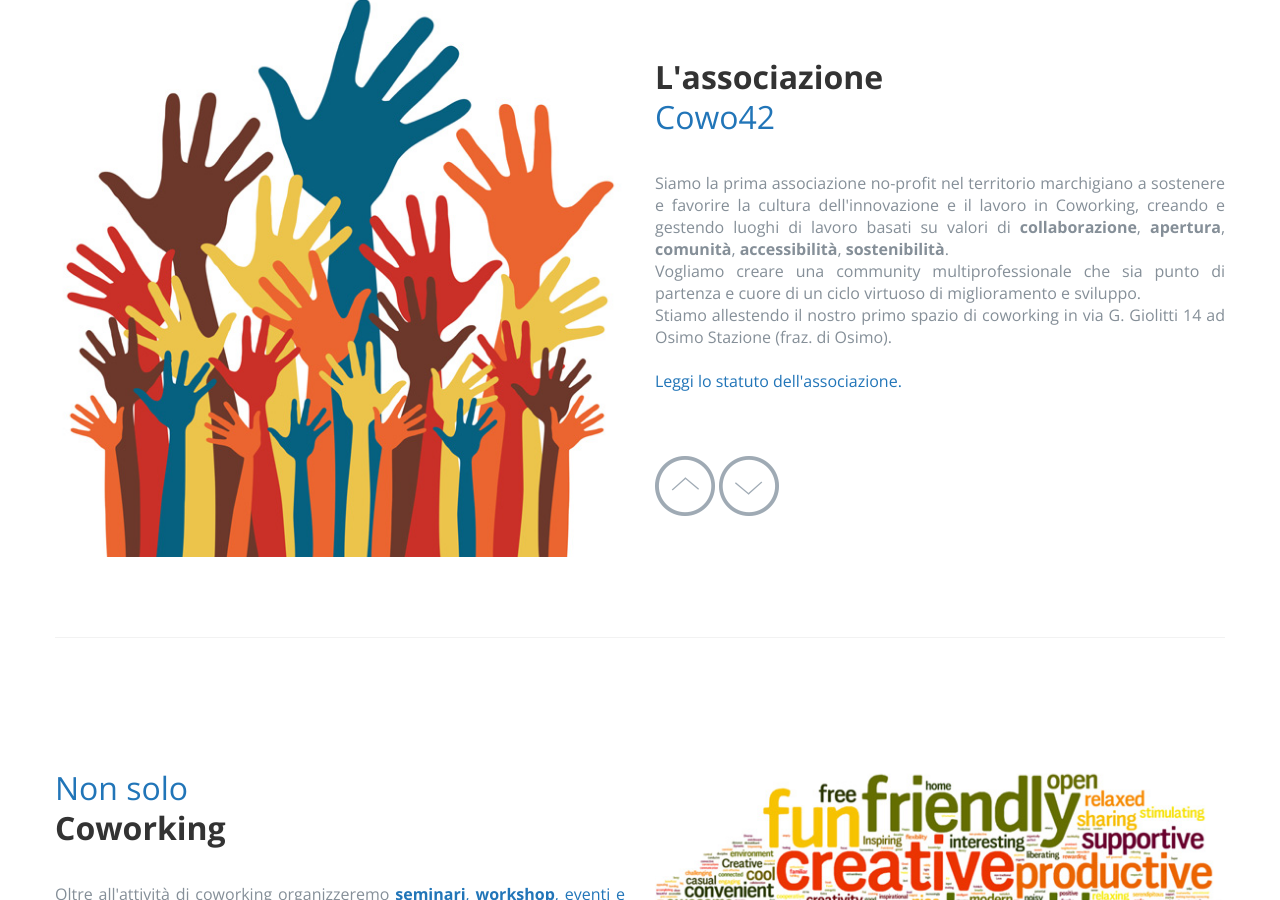
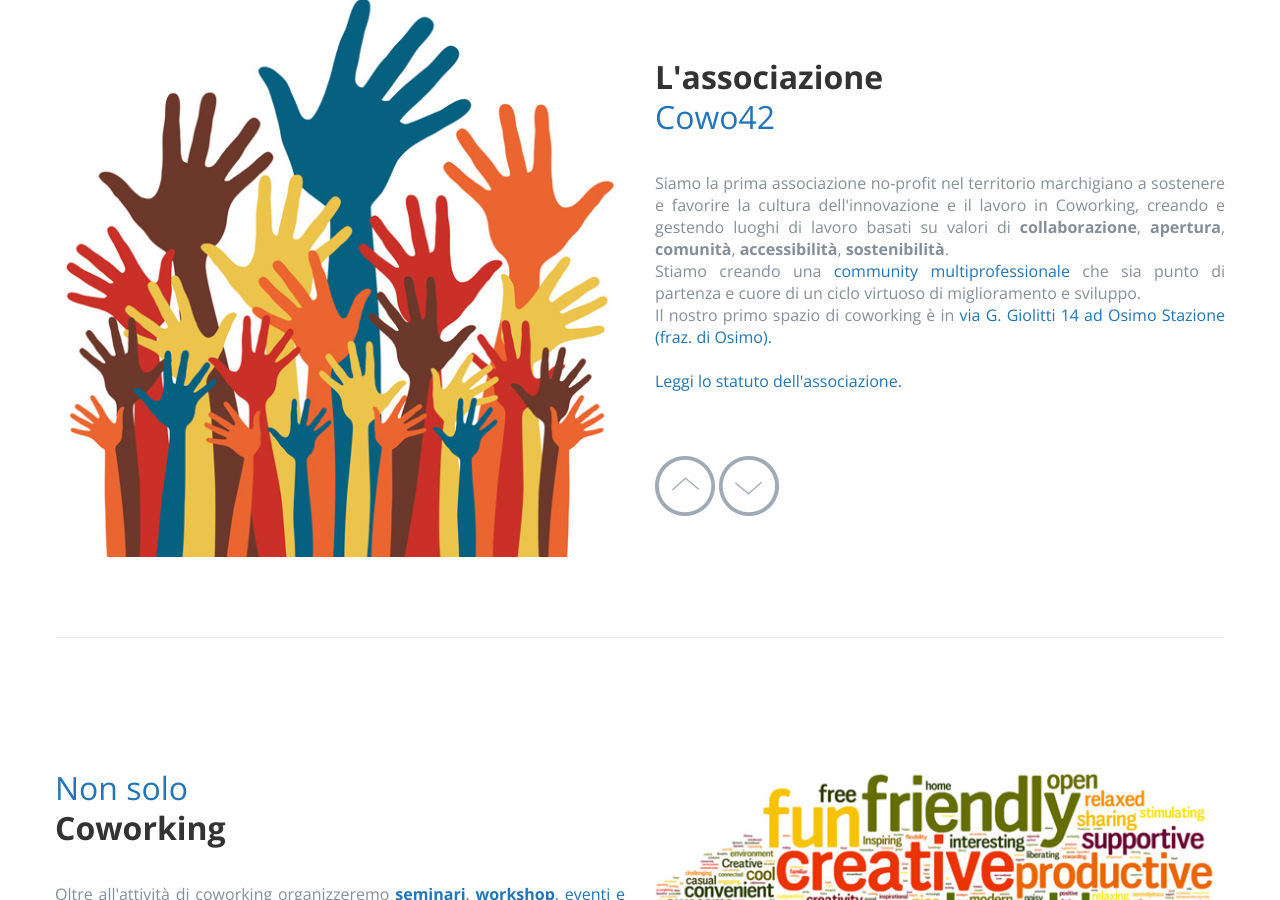
Before and after one commit to Cowo42/cowo42.github.io, a Jekyll site: the page built from index.html, in a window 1280 px wide and 900 px high, scrolled down 676 px. Built offline with Jekyll 4.4.1, drawn with Linux system fonts in a browser that asks for light colours; comment, search, counter and statistics services are not loaded.

Commit message:
Aggiorna informazioni cowo e aggiunge link alla mappa

```diff
--- a/index.html
+++ b/index.html
@@ -63,11 +63,13 @@
                     <strong>comunità</strong>, <strong>accessibilità</strong>,
                     <strong>sostenibilità</strong>.
                     <br/>
-                    Vogliamo creare una community multiprofessionale che sia punto di partenza
+                    Stiamo creando una <a href="http://localhost:4000/#navbar_cowo">community multiprofessionale</a> che sia punto di partenza
                     e cuore di un ciclo virtuoso di miglioramento e sviluppo.
                     <br/>
-                    Stiamo allestendo il nostro primo spazio di coworking in via G. Giolitti 14
-                    ad Osimo Stazione (fraz. di Osimo).<br/><br/>
+                    Il nostro primo spazio di coworking è in <a href="https://www.google.it/maps/preview#!q=cowo42+osimo&data=!4m15!2m14!1m13!1s0x132d876809019351%3A0x9a3f17c2c4198fb0!3m8!1m3!1d4681659!2d12.392578!3d41.442726!3m2!1i1120!2i587!4f13.1!4m2!3d43.498083!4d13.531924">via G. Giolitti 14
+                    ad Osimo Stazione (fraz. di Osimo).</a>
+
+                    <br/><br/>
 
                     <a href="https://docs.google.com/file/d/0B_EelCcfixzPUklIRllkbEk3cEE/edit?usp=sharing" target="_blank">Leggi lo statuto dell'associazione.</a>
                 </p>
```
